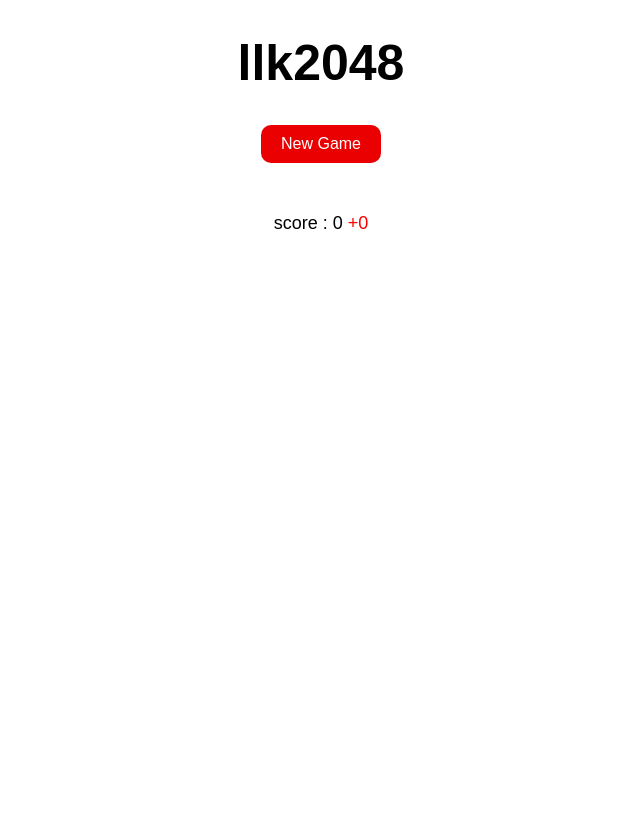
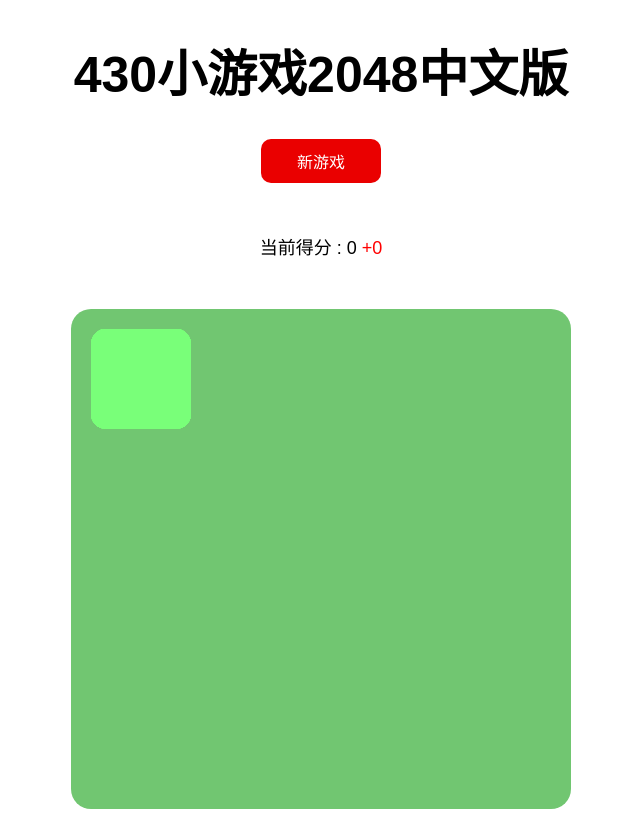
Before and after one commit to Pengmengcheng1206010223/llk, a plain HTML site: page index.html in a window 1280 px wide. Shown: the whole page, without its empty margins (319-959 px from the left). Drawn offline with nearby package versions, Linux system fonts and the light colour scheme.

Commit message:
改index.html

```diff
--- a/index.html
+++ b/index.html
@@ -2,18 +2,38 @@
 <html lang="zh-cn">
 <head>
 	<meta charset="UTF-8">
-	<title>llk2048</title>
+	<title>llk</title>
 	<link rel="stylesheet" href="css/main.css">
 </head>
 <body>
     <header>
-        <h1>llk2048</h1>
-        <a href="javascript:newgame();" id="newgamebutton">New Game</a>
-        <p>score : <span id="score">0</span>
+        <h1>430小游戏2048中文版</h1>
+        <a href="javascript:newgame();" id="newgamebutton">新游戏</a>
+        <p>当前得分 : <span id="score">0</span>
                    <span id="oa">+0</span></p>
     </header>
 
+    <div id="grid-container">
+        <div class="grid-cell" id="grid-cell-0-0"></div>
+        <div class="grid-cell" id="grid-cell-0-1"></div>
+        <div class="grid-cell" id="grid-cell-0-2"></div>
+        <div class="grid-cell" id="grid-cell-0-3"></div>
 
+        <div class="grid-cell" id="grid-cell-1-0"></div>
+        <div class="grid-cell" id="grid-cell-1-1"></div>
+        <div class="grid-cell" id="grid-cell-1-2"></div>
+        <div class="grid-cell" id="grid-cell-1-3"></div>
+
+        <div class="grid-cell" id="grid-cell-2-0"></div>
+        <div class="grid-cell" id="grid-cell-2-1"></div>
+        <div class="grid-cell" id="grid-cell-2-2"></div>
+        <div class="grid-cell" id="grid-cell-2-3"></div>
+
+        <div class="grid-cell" id="grid-cell-3-0"></div>
+        <div class="grid-cell" id="grid-cell-3-1"></div>
+        <div class="grid-cell" id="grid-cell-3-2"></div>
+        <div class="grid-cell" id="grid-cell-3-3"></div>
+    </div>
 
 	<script src="js/jquery-2.1.1.min.js"></script>
 	<script src="js/support.js"></script>
```
